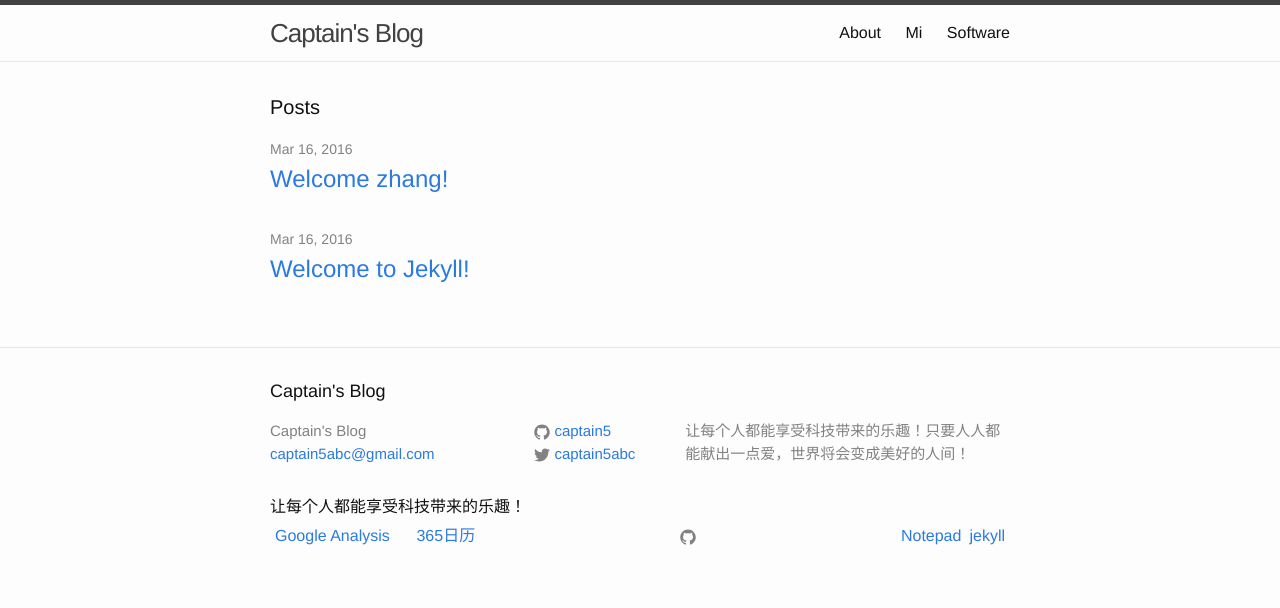
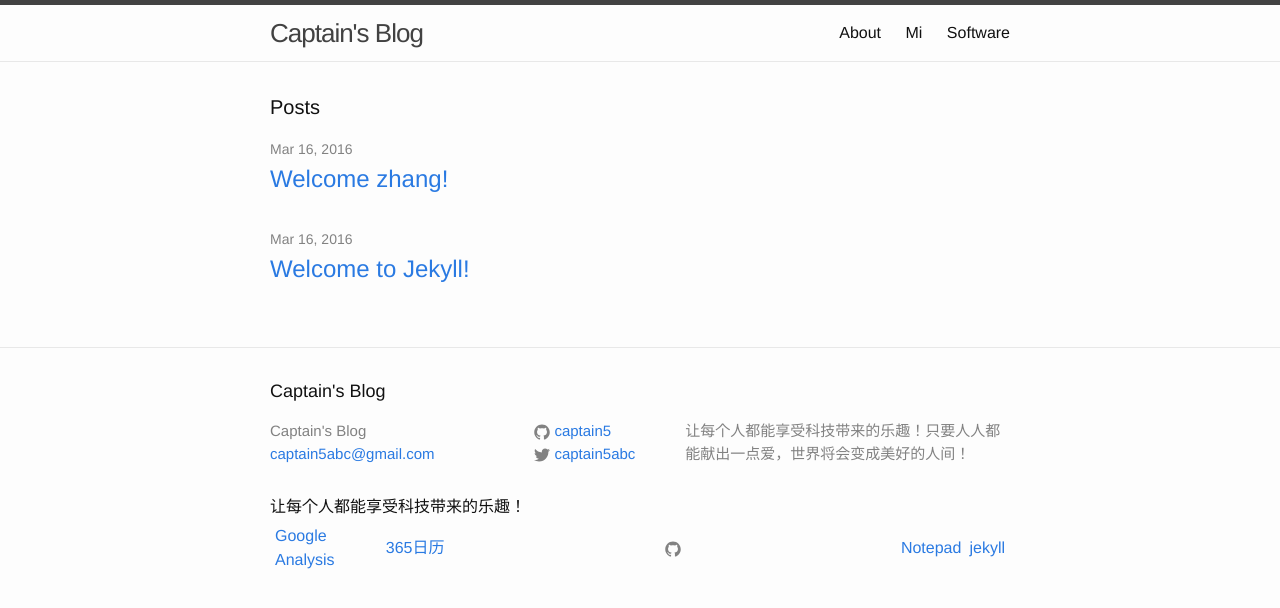
Before and after one commit to captain5/captain5.github.io, a Jekyll site: the page built from index.html, in a window 1280 px wide. Shown: the top 608 px of the page. Built offline with Jekyll 4.4.1, drawn with Linux system fonts in a browser that asks for light colours.

Commit message:
Update footer.html

```diff
--- a/_includes/footer.html
+++ b/_includes/footer.html
@@ -57,7 +57,7 @@
 	setInterval("foot()",5000);
     </script>
    <table cellpadding=3>
-      <tr><td align=left width=20%><a href="https://analytics.google.com"  target="_black">Google Analysis</a></td>
+      <tr><td align=left width=15%><a href="https://analytics.google.com"  target="_black">Google Analysis</a></td>
       <td align=left width=10%><a href="http://www.365rili.com/"  target="_black">365日历</a></td>
         <td width=60% align=center>{% include icon-github.html %}</td>
         <td align=right width=10%><a href="http://notepad.flowsoft7.com/"  target="_black">Notepad</a></td>
```
